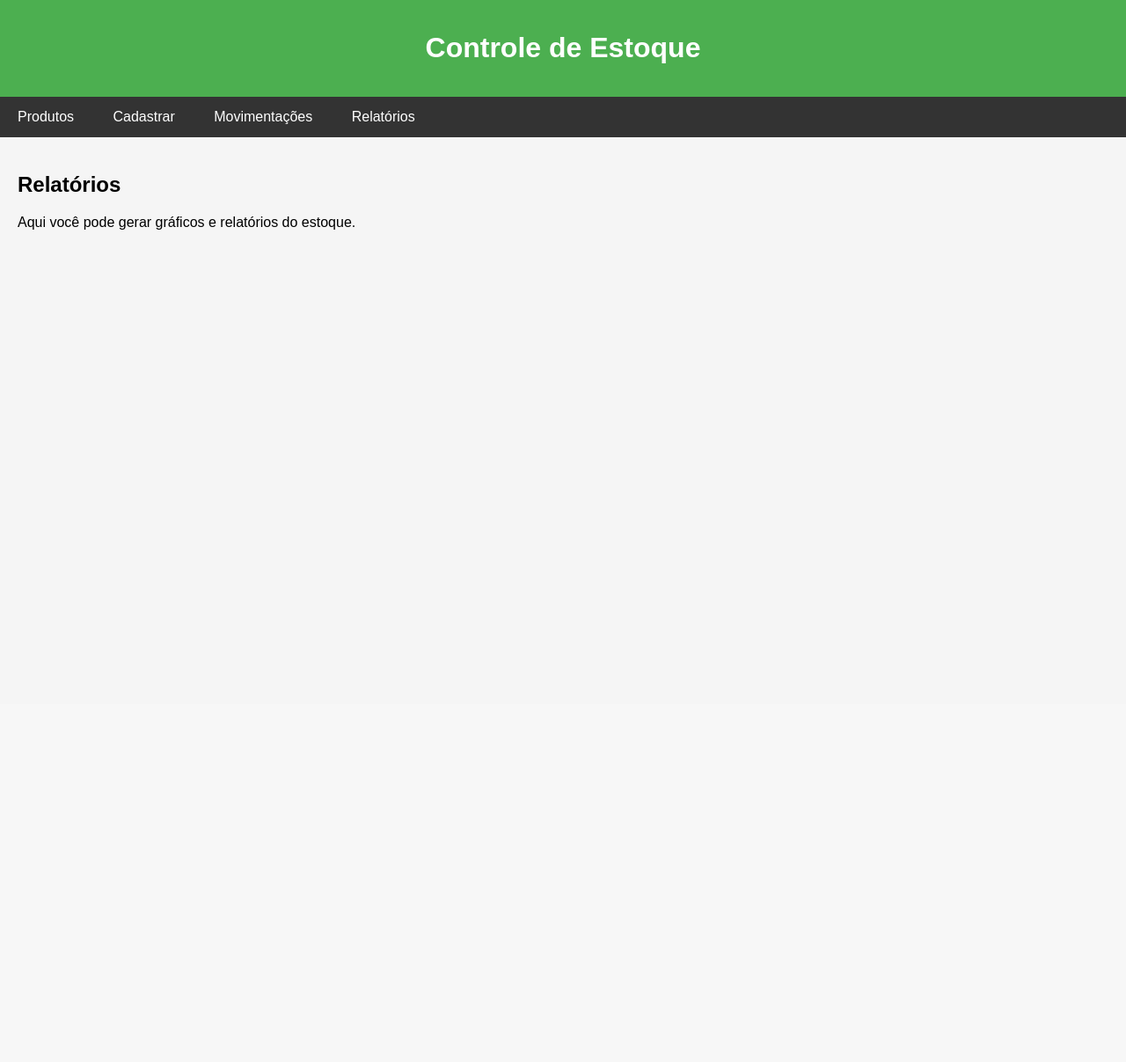
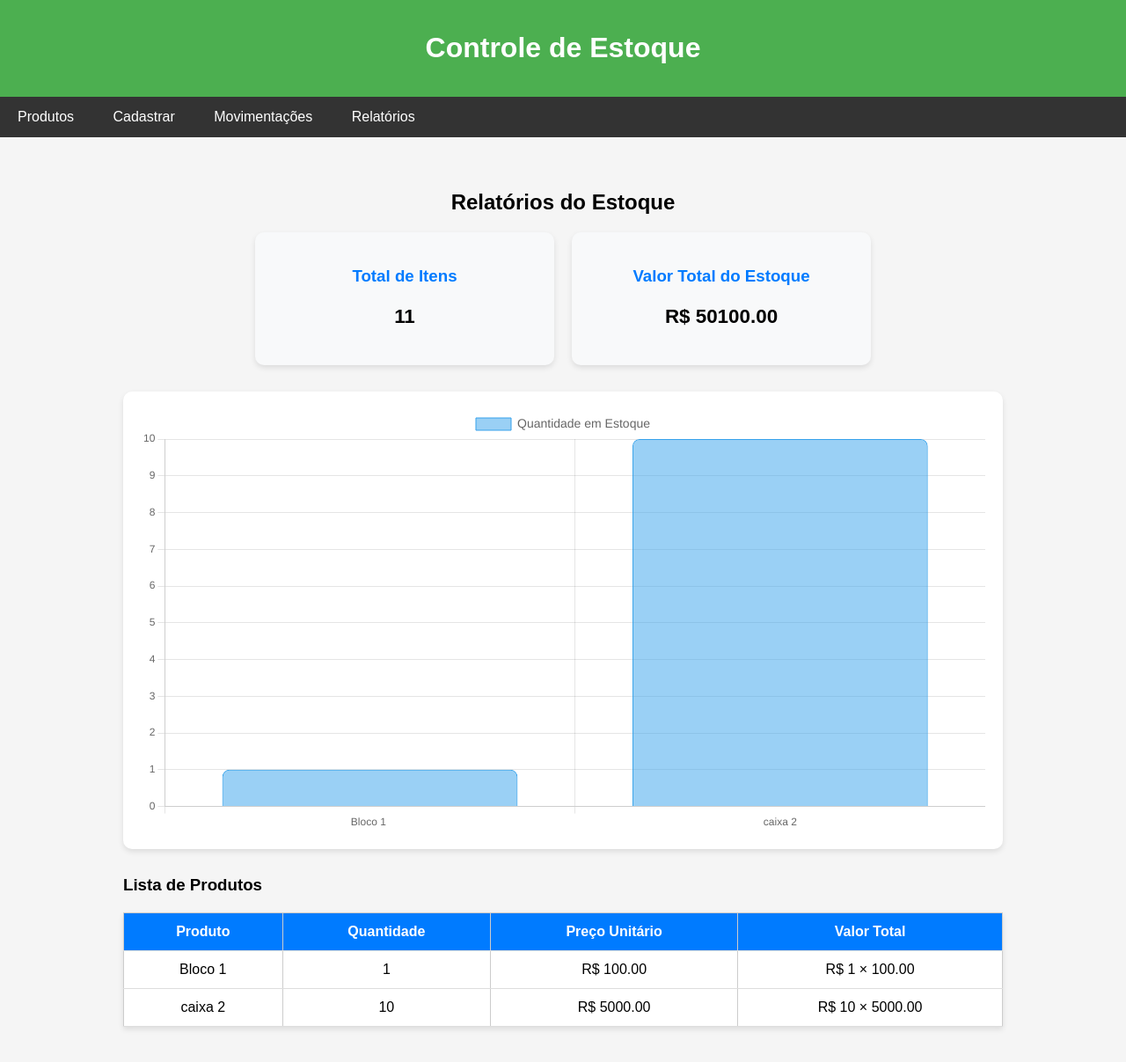
Before and after one commit to EricIkeda1/Projeto_Estoque, a Django app: page /relatorios/ in a window 1280 px wide. Shown: the whole page at 88% size. Before the commit the page ends 800 px from the top, so only its background shows below. Run offline with Django 5.2, Linux system fonts and the light colour scheme; data comes from the database, SQL or seed files in the repository.

Commit message:
Relatórios

```diff
--- /dev/null
+++ b/estoque/static/css/relatorios.css
@@ -0,0 +1,80 @@
+.relatorios-container {
+    max-width: 1000px;
+    margin: auto;
+    padding: 20px;
+}
+
+h2 {
+    text-align: center;
+    margin-bottom: 20px;
+}
+
+.resumo-cards {
+    display: flex;
+    gap: 20px;
+    justify-content: center;
+    margin-bottom: 30px;
+}
+
+.card {
+    background: #f8f9fa;
+    padding: 20px;
+    border-radius: 10px;
+    box-shadow: 0 3px 6px rgba(0,0,0,0.1);
+    text-align: center;
+    flex: 1;
+    max-width: 300px;
+}
+
+.card h3 {
+    margin-bottom: 10px;
+    color: #007bff;
+}
+
+.card p {
+    font-size: 1.4em;
+    font-weight: bold;
+}
+
+.grafico-container {
+    background: white;
+    padding: 20px;
+    border-radius: 10px;
+    box-shadow: 0 3px 6px rgba(0,0,0,0.1);
+    margin-bottom: 30px;
+}
+
+.titulo-tabela {
+    margin-top: 20px;
+    margin-bottom: 10px;
+}
+
+.tabela-produtos {
+    width: 100%;
+    border-collapse: collapse;
+    background: white;
+    box-shadow: 0 3px 6px rgba(0,0,0,0.1);
+}
+
+.tabela-produtos th,
+.tabela-produtos td {
+    padding: 12px;
+    text-align: center;
+    border-bottom: 1px solid #ddd;
+}
+
+.tabela-produtos th {
+    background: #007bff;
+    color: white;
+}
+
+.tabela-produtos tr:hover {
+    background-color: #f1f1f1;
+}
+
+@media (max-width: 768px) {
+    .resumo-cards {
+        flex-direction: column;
+        align-items: center;
+    }
+}
--- a/estoque/templates/relatorios.html
+++ b/estoque/templates/relatorios.html
@@ -1,8 +1,86 @@
 {% extends 'base.html' %}
+
+{% load static %}
 
 {% block title %}Relatórios{% endblock %}
 
+{% block extra_css %}
+<link rel="stylesheet" href="{% static 'css/relatorios.css' %}">
+{% endblock %}
+
 {% block content %}
-<h2>Relatórios</h2>
-<p>Aqui você pode gerar gráficos e relatórios do estoque.</p>
+<div class="relatorios-container">
+    <h2>Relatórios do Estoque</h2>
+
+    <div class="resumo-cards">
+        <div class="card">
+            <h3>Total de Itens</h3>
+            <p>{{ total_itens }}</p>
+        </div>
+        <div class="card">
+            <h3>Valor Total do Estoque</h3>
+            <p>R$ {{ valor_total|floatformat:2 }}</p>
+        </div>
+    </div>
+
+    <div class="grafico-container">
+        <canvas id="graficoEstoque"></canvas>
+    </div>
+
+    <h3 class="titulo-tabela">Lista de Produtos</h3>
+    <table class="tabela-produtos">
+        <thead>
+            <tr>
+                <th>Produto</th>
+                <th>Quantidade</th>
+                <th>Preço Unitário</th>
+                <th>Valor Total</th>
+            </tr>
+        </thead>
+        <tbody>
+            {% for produto in produtos %}
+            <tr>
+                <td>{{ produto.nome }}</td>
+                <td>{{ produto.quantidade }}</td>
+                <td>R$ {{ produto.preco|floatformat:2 }}</td>
+                <td>R$ {{ produto.quantidade|floatformat:0|add:"0"|floatformat:0 }} × {{ produto.preco|floatformat:2 }}</td>
+            </tr>
+            {% empty %}
+            <tr>
+                <td colspan="4">Nenhum produto cadastrado.</td>
+            </tr>
+            {% endfor %}
+        </tbody>
+    </table>
+</div>
+
+<script src="https://cdn.jsdelivr.net/npm/chart.js"></script>
+<script>
+    const ctx = document.getElementById('graficoEstoque').getContext('2d');
+    const grafico = new Chart(ctx, {
+        type: 'bar',
+        data: {
+            labels: {{ nomes|safe }},
+            datasets: [{
+                label: 'Quantidade em Estoque',
+                data: {{ quantidades|safe }},
+                backgroundColor: 'rgba(54, 162, 235, 0.5)',
+                borderColor: 'rgba(54, 162, 235, 1)',
+                borderWidth: 1,
+                borderRadius: 8
+            }]
+        },
+        options: {
+            responsive: true,
+            plugins: {
+                legend: {
+                    labels: { font: { size: 14 } }
+                }
+            },
+            scales: {
+                y: { beginAtZero: true }
+            }
+        }
+    });
+</script>
 {% endblock %}
--- a/estoque/views.py
+++ b/estoque/views.py
@@ -1,5 +1,6 @@
 from django.shortcuts import render, redirect
 from .models import Produto
+from django.db.models import Sum
 
 def listar_produtos(request):
     return render(request, 'listar_produtos.html')
@@ -30,10 +31,24 @@ def movimentacoes(request):
 def relatorios(request):
     return render(request, 'relatorios.html')
 
-from django.shortcuts import render, redirect
-from .models import Produto
-
-
 def listar_produtos(request):
     produtos = Produto.objects.all()
     return render(request, 'listar_produtos.html', {'produtos': produtos})
+
+def relatorios(request):
+    produtos = Produto.objects.all()
+
+    total_itens = produtos.aggregate(Sum('quantidade'))['quantidade__sum'] or 0
+    valor_total = sum(p.quantidade * p.preco for p in produtos)
+
+    nomes = [p.nome for p in produtos]
+    quantidades = [p.quantidade for p in produtos]
+
+    context = {
+        'produtos': produtos,
+        'total_itens': total_itens,
+        'valor_total': valor_total,
+        'nomes': nomes,
+        'quantidades': quantidades
+    }
+    return render(request, 'relatorios.html', context)
```
